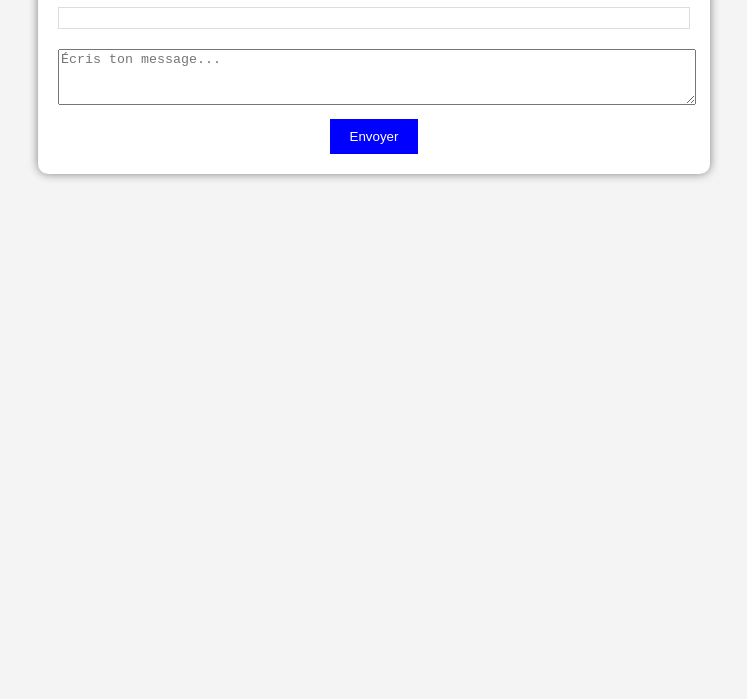
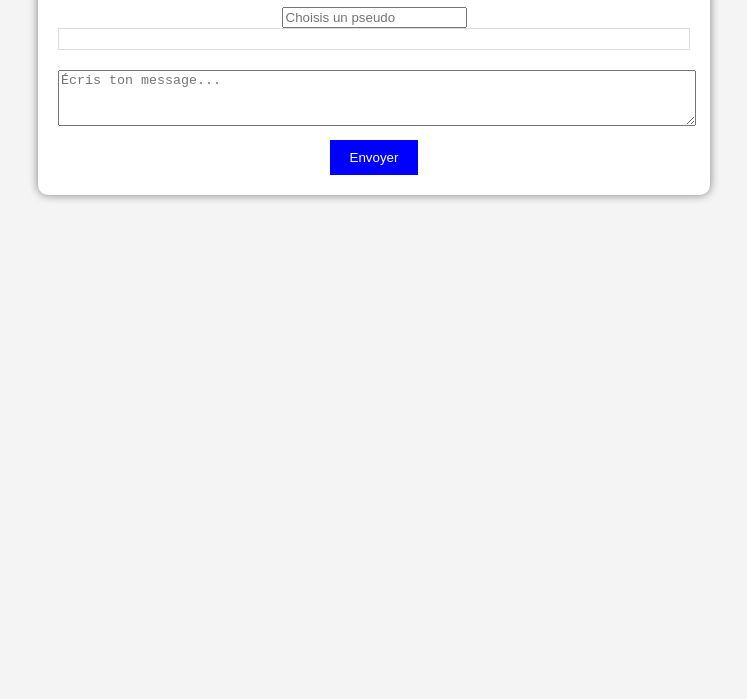
Before and after one commit to cobalte86/projet1.github.io, a plain HTML site: page index.html in a window 1280 px wide. Shown: the part 101-800 px from the top of the page, without its empty margins (266-1013 px from the left). Drawn offline with Linux system fonts and the light colour scheme.

Commit message:
Update index.html

```diff
--- a/index.html
+++ b/index.html
@@ -9,6 +9,7 @@
 <body>
     <div class="container">
         <h1>Forum</h1>
+        <input type="text" id="pseudo" placeholder="Choisis un pseudo">
         <div id="forum"></div>
         <textarea id="message" placeholder="Écris ton message..."></textarea>
         <button onclick="ajouterMessage()">Envoyer</button>
```
